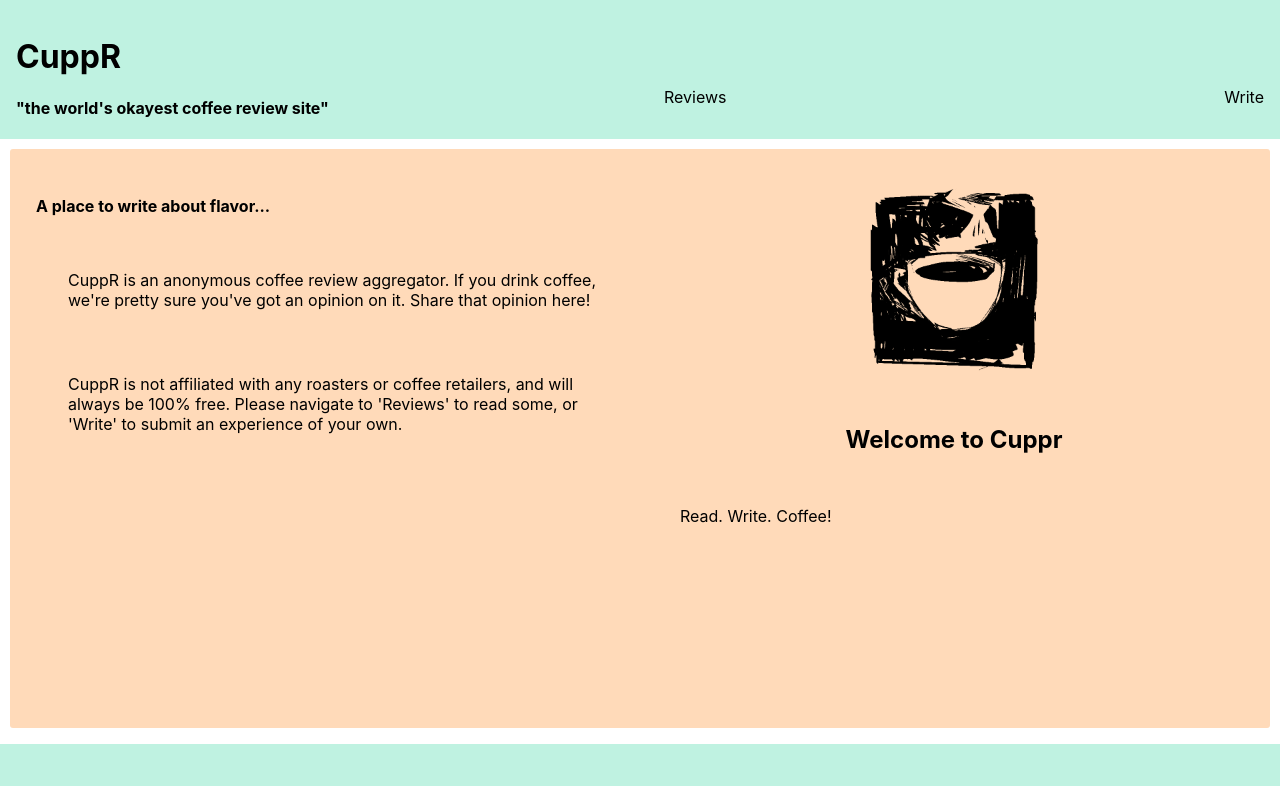
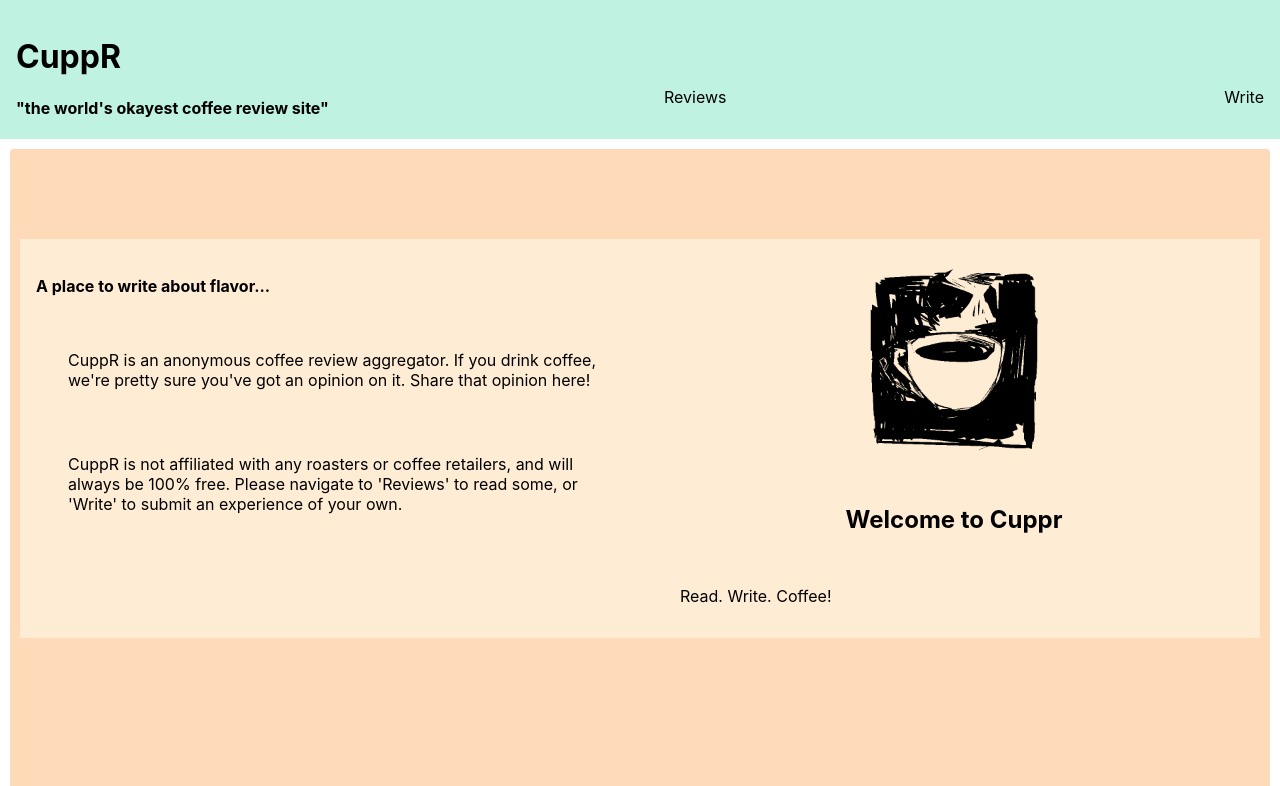
Before and after one commit to fumbl3b/cuppr-client, a React (Create React App) app: page / in a window 1280 px wide. Shown: the top 786 px of the page. Built offline with nearby package versions, Linux system fonts and the light colour scheme; no server answers.

Commit message:
fixed routes

```diff
--- a/src/Components/App/App.js
+++ b/src/Components/App/App.js
@@ -94,27 +94,31 @@ export default class App extends React.Component {
           <Switch>
 
             <Route
-              exact path={'/' || '/cuppr-client'}
+              exact path={'/cuppr-client'}
               component={LandingPage}
             />
             <Route
-              path={'/Signup'}
+              exact path={'/'}
+              component={LandingPage}
+            />
+            <Route
+              path={'/cuppr-client/Signup'}
               render={(props) => (
                 <SignupPage {...props} />
               )}
             />
             <Route
-              exact path={'/Reviews/:reviewId'}
+              exact path={'/cuppr-client/Reviews/:reviewId'}
               component={ReviewPage}
             />
             <Route
-              path={'/Reviews'}
+              path={'/cuppr-client/Reviews'}
               render={(props) => (
                 <ReviewList {...props} reviews={coffee_review} comments={comment}/>
               )}
             />
             <Route
-              path={'/Write'}
+              path={'/cuppr-client/Write'}
               render={(props) => (
                 <WritePage {...props} values={this.state.values}
                   handleInputChange={this.handleInputChange}
@@ -123,7 +127,7 @@ export default class App extends React.Component {
               )}
             />
             <Route
-              path={'/Account'}
+              path={'/cuppr-client/Account'}
               component={AccountPage}
             />
             <Route
--- a/src/Components/Header/Header.js
+++ b/src/Components/Header/Header.js
@@ -9,7 +9,7 @@ export default function Header (props) {
   return (
     <header>
       <LeftContainer>
-      <Link to='/'>
+      <Link to='/cuppr-client'>
         <h1>CuppR</h1>
         <h4>"the world's okayest coffee review site"</h4>
       </Link>
--- a/src/Components/Header/Nav.js
+++ b/src/Components/Header/Nav.js
@@ -8,7 +8,8 @@ export default function Nav (props) {
     <ul>
       {props.navOptions.map((option, idx) => {
         return (
-        <Link key={idx} to={`/${option}`}>
+//changed this here ->
+        <Link key={idx} to={`/cuppr-client/${option}`}>
           <li key={idx}>{option}</li>
         </Link>
         );
--- a/src/Components/Landing/Landing.css
+++ b/src/Components/Landing/Landing.css
@@ -8,5 +8,7 @@
 
 .content-container > section {
   display: flex;
+  margin-top: 10vh;
   margin-bottom: 20vh;
+  background-color: rgba(255, 255, 240, 0.5);
 }
```
